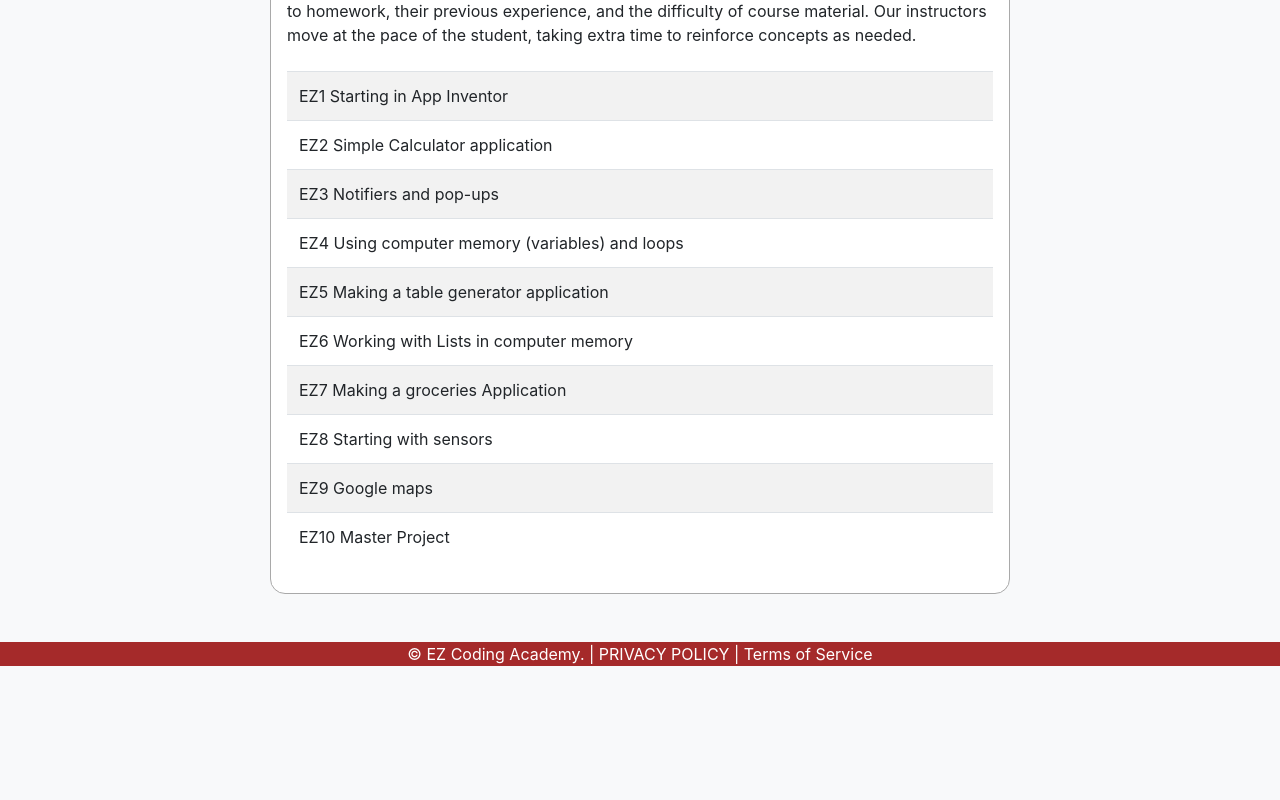
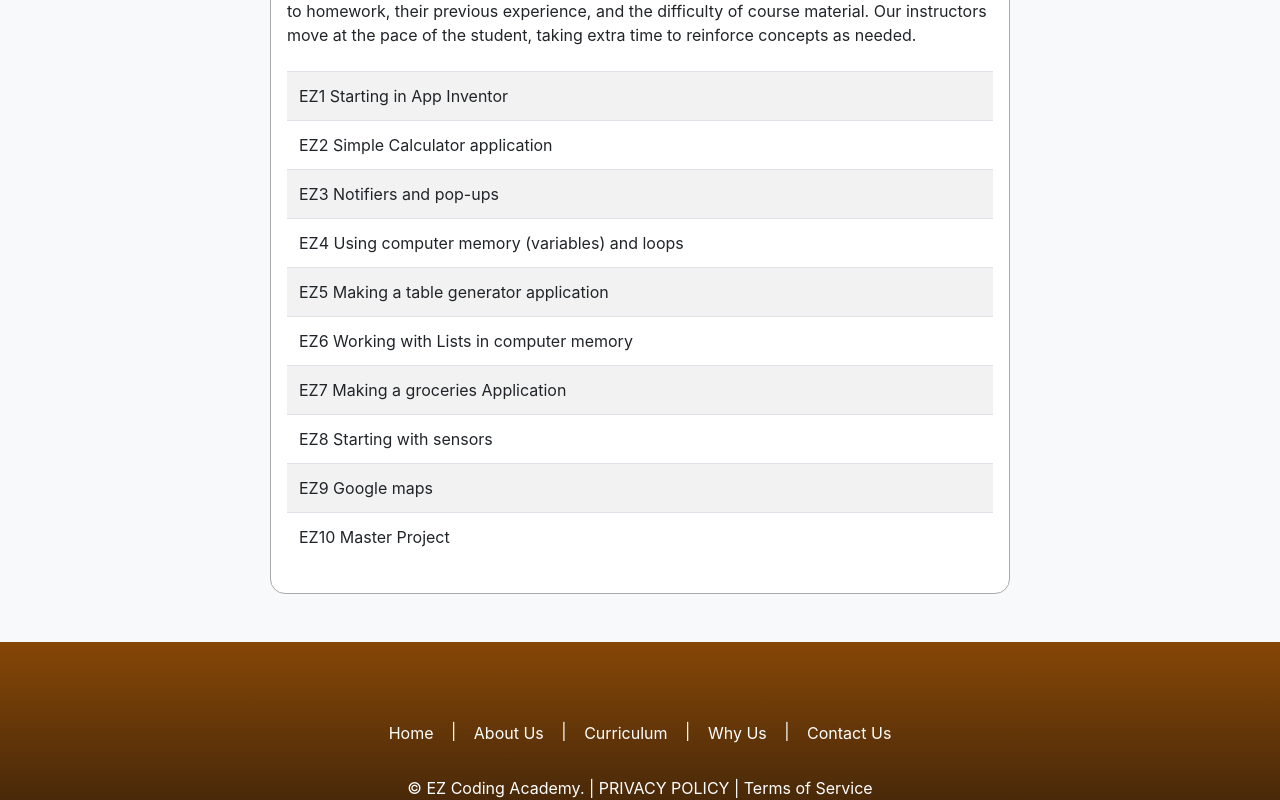
Before and after one commit to nekkunj/EZ-coding-academy, a website: page public_static/courses/app_inventor_level_one.html in a window 1280 px wide. Shown: the part 791-1591 px from the top of the page. Before the commit the page ends 1457 px from the top, so only its background shows below. Drawn offline with nearby package versions, Linux system fonts and the light colour scheme.

Commit message:
initial commit

```diff
--- a/public_static/courses/app_inventor_level_one.html
+++ b/public_static/courses/app_inventor_level_one.html
@@ -119,13 +119,21 @@ This course typically takes 3-4 weeks to complete. This depends on the student's
 </div>
 <br>
 <br>
-<div style="background-color:brown; color:white;text-align:center">
+<div style="background-image: linear-gradient(to bottom,rgb(134, 71, 7),rgb(73, 41, 9)) !important; color:white;text-align:center">
+        <br><br><br>
+        <span style="text-align:center">
+        <a class="btn text-white" href="/">Home</a> |
+        <a class="btn text-white" href="/about_us">About Us</a> |
+        <a class="btn text-white"  href="/">Curriculum</a> |
+        <a class="btn text-white" href="">Why Us</a> |
+        <a class="btn text-white" href="">Contact Us</a>
+        </span>
+        <br><br>
+                © EZ Coding Academy. |
 
-        © EZ Coding Academy. |
+                PRIVACY POLICY |
 
-        PRIVACY POLICY |
-
-        Terms of Service
-      </div>
+                Terms of Service
+              </div>
 </body>
 </html>
```
Also changed, not shown: public_static/aboutus.html (+2 -2 lines), public_static/courses/scratch_level_one.html (+14 -6 lines), public_static/index.html (+14 -6 lines), public_static/listofcourses.html (+14 -6 lines).
